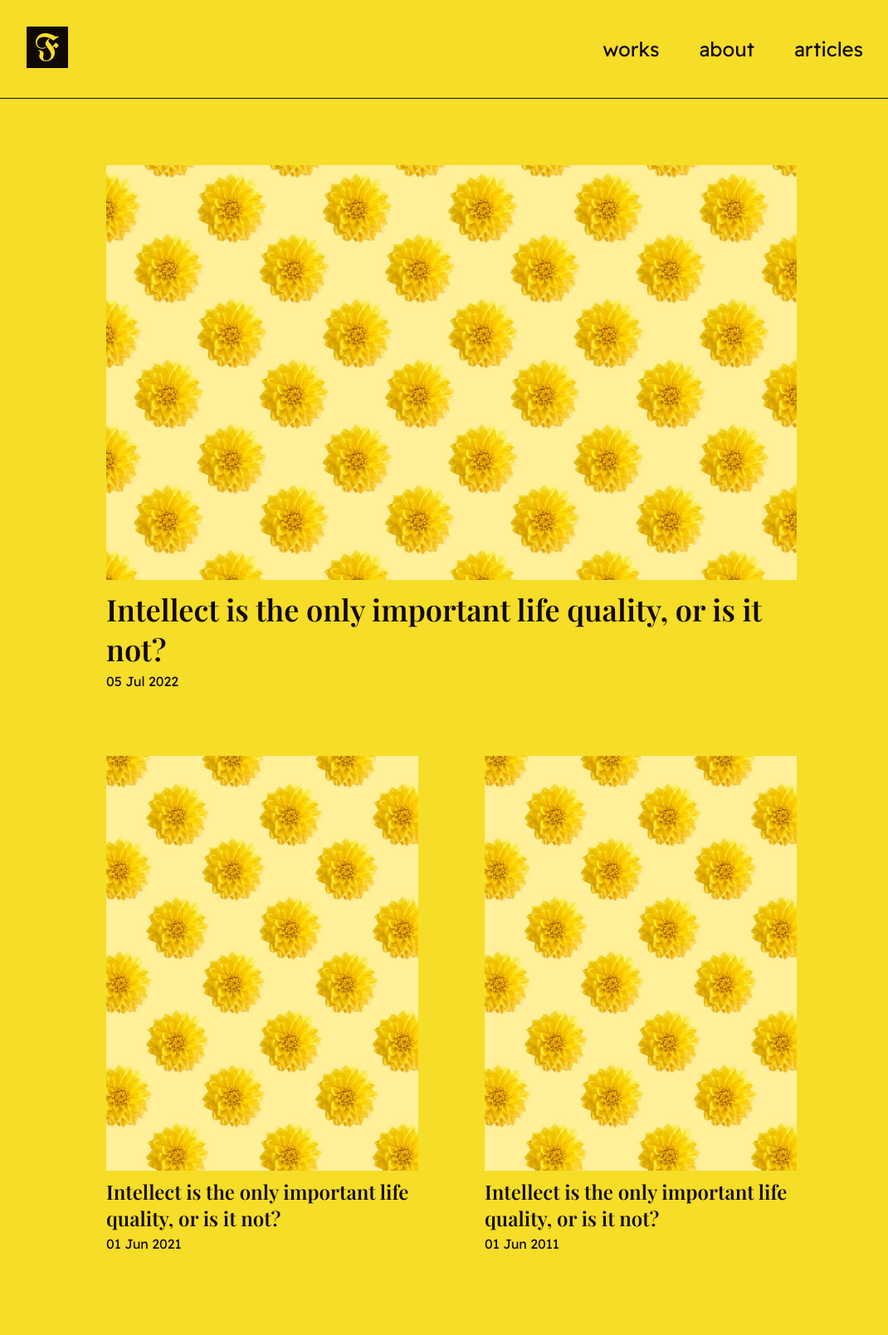
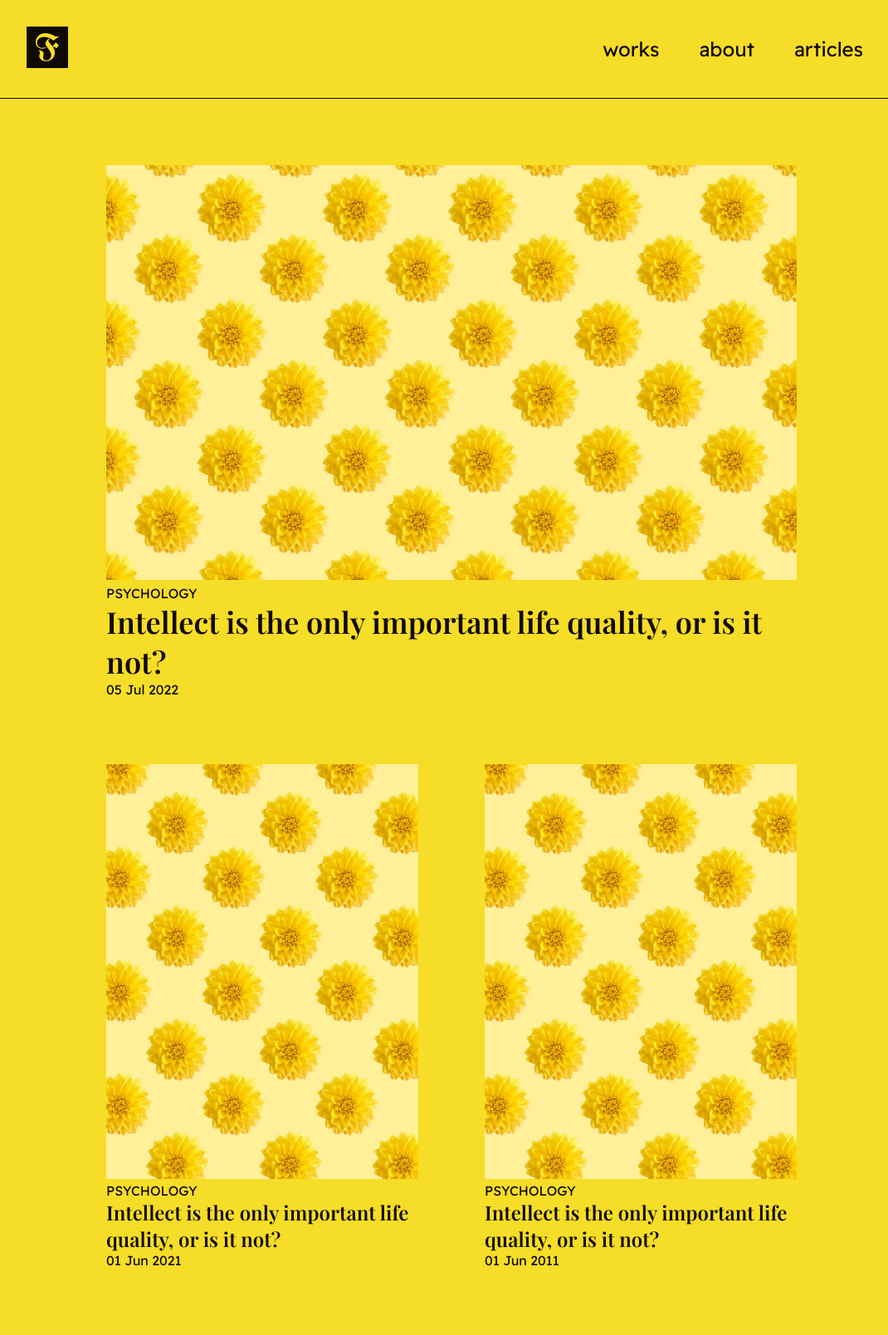
Before and after one commit to franthormel/franthormel.github.io, a Jekyll site: the page built from articles.html, in a window 1280 px wide. Shown: the whole page at 83% size, without its empty margins (96-1166 px from the left). Built offline with Jekyll 4.4.1, drawn with Linux system fonts in a browser that asks for light colours.

Commit message:
Display category on articles

```diff
--- a/_sass/_articles.scss
+++ b/_sass/_articles.scss
@@ -16,10 +16,15 @@
   @include grid-responsive-image;
 }
 
+.article__post__category {
+  font-size: 1rem;
+  margin: 0;
+}
+
 .articles__post__header {
   font-family: "Playfair Display", serif;
   font-weight: 600;
-  margin: 5px 0;
+  margin: 0;
 }
 
 .articles__post__date {
--- a/articles.html
+++ b/articles.html
@@ -11,6 +11,8 @@ title: Articles
         class="articles__post__img"
         alt="{{ post.image.alt }} article image">
 
+        <p class="article__post__category">{{ post.category | upcase }}</p>
+
         <h1 class="articles__post__header">{{ post.title }}</h1>
 
         <p class="articles__post__date">{{ post.date | date_to_string }}</p>
```
Also changed, not shown: _posts/2011-06-01-emotional-intelligence.md (+2 -1 lines), _posts/2021-06-01-emotional-intelligence.md (+2 -1 lines).
